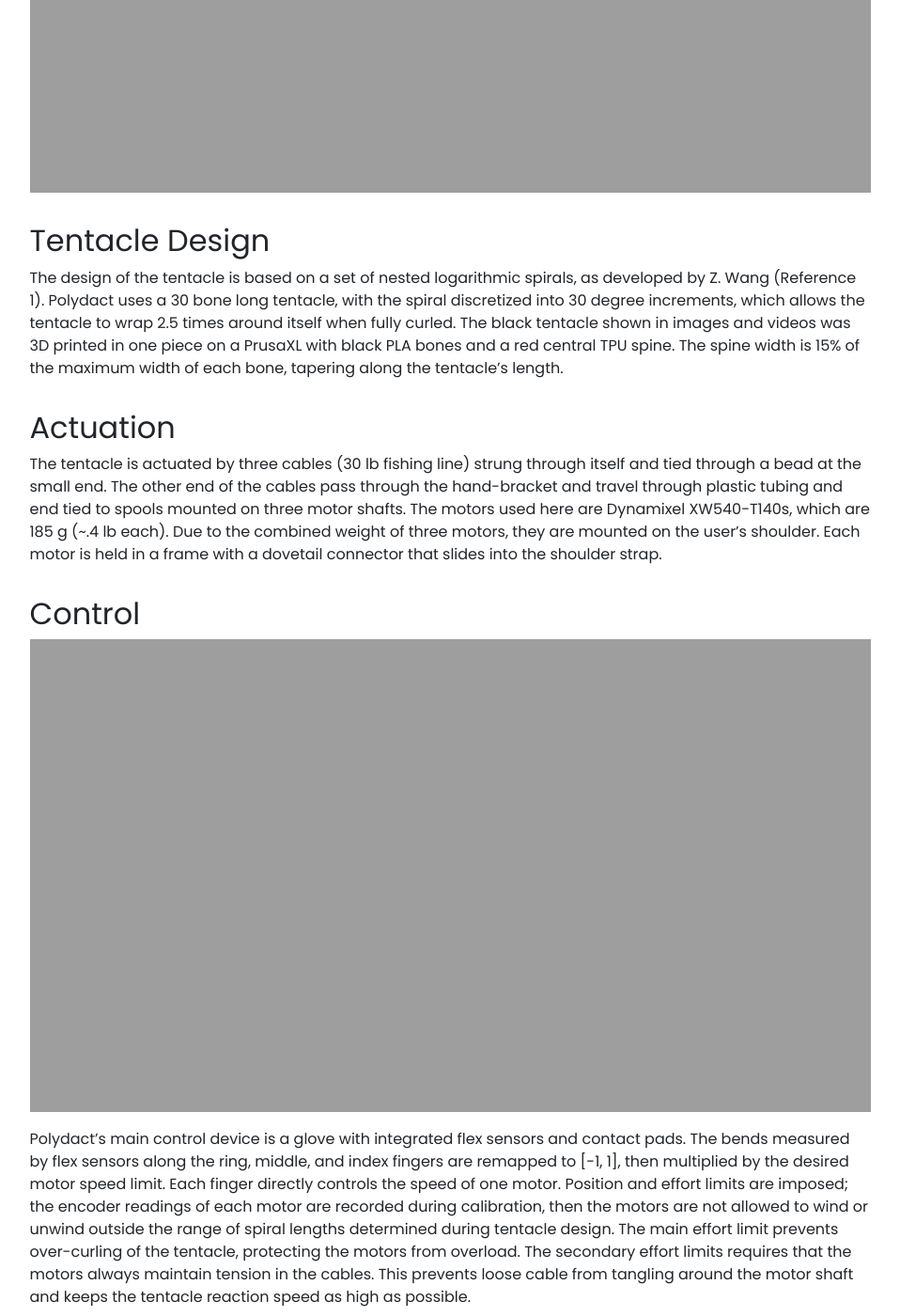
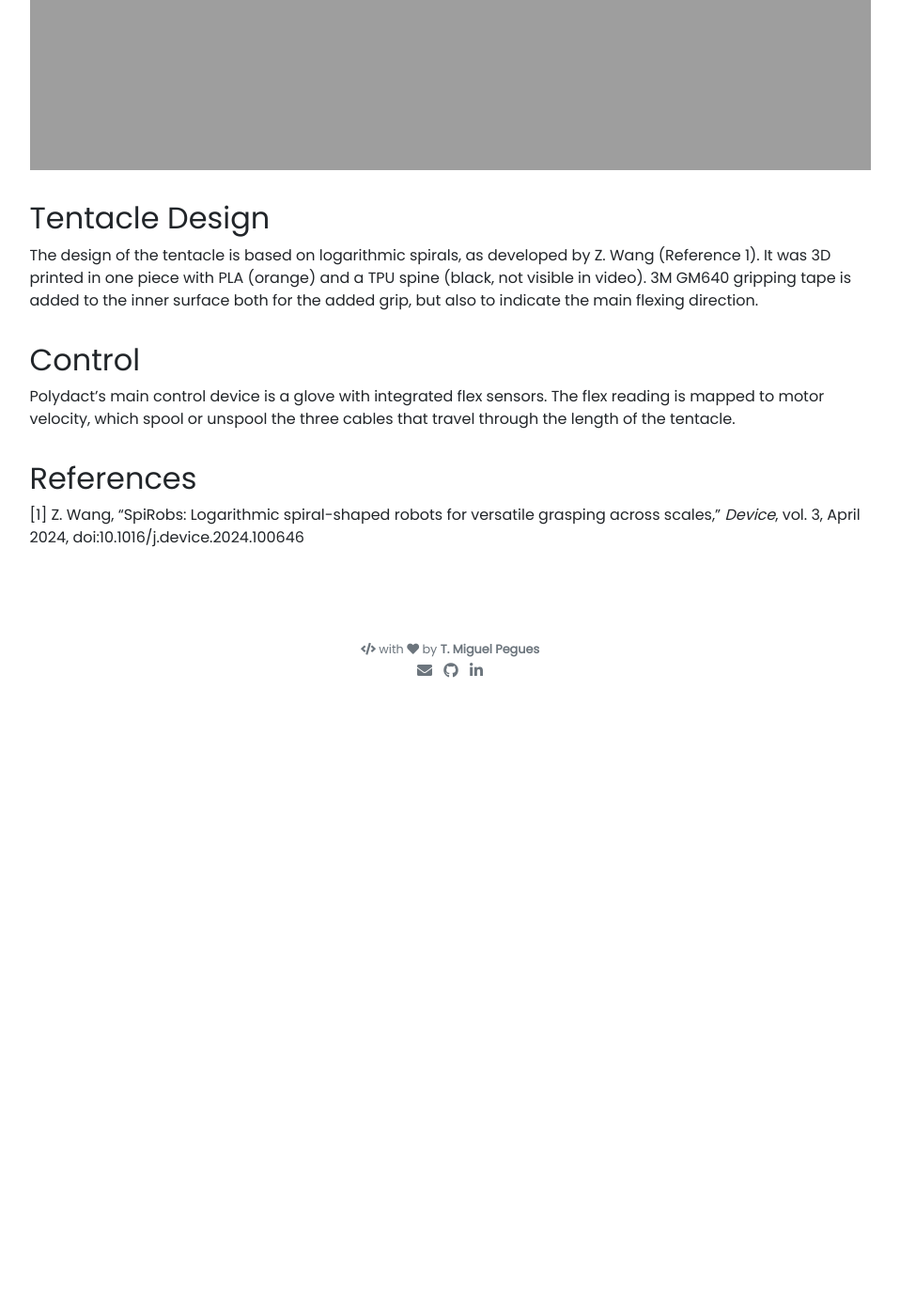
Before and after one commit to tmpegues/tmpegues.github.io, a Jekyll site: the page built from _projects/1_polydact.md, in a window 1280 px wide and 1400 px high, scrolled down 658 px. Shown: the whole window at 94% size, without its empty margins (161-1119 px from the left). Built offline with Jekyll 4.4.1, drawn with Linux system fonts in a browser that asks for light colours; some of the changed text lies outside the part shown.

```diff
--- a/_projects/1_polydact.md
+++ b/_projects/1_polydact.md
@@ -1,28 +1,24 @@
 ---
 name: Polydact, A Flexible New Finger
 tools: [OnShape, Python, ROS 2, Sewing]
-image: https://tmpegues.github.io/assets/polydact/poly_main.jpg
+image: /assets/polydact/sprite.gif
 permalink: /projects/polydact
 description: Designed and built a wearable sensor-integrated glove and flexible supernumerary finger to expand the dexterity of a human hand.
 ---
 GitHub repo here: {% include elements/button.html link="https://github.com/tmpegues/polydact" text="GitHub" style="secondary" size="sm" %}
 
 ## Overview
-Over the Winter 2026 quarter, I have been developing a wearable robotic sixth finger that will give the user greater dexterity than they have with their natural hand. This project is a work in progress. The description here is up to date as of 12 March 2026.
+I have been developing a wearable robotic sixth finger that will give the user greater dexterity than they have with their natural hand. The Polydact device is is controlled by a hand made glove with embedded flex sensors.
 
-{% include elements/video.html id="https://tmpegues.github.io/assets/polydact/stir_1.mp4" %}
+{% include elements/video.html id="https://tmpegues.github.io/assets/polydact/sprite.mp4" %}
 
 ## Tentacle Design
-The design of the tentacle is based on a set of nested logarithmic spirals, as developed by Z. Wang (Reference 1). Polydact uses a 30 bone long tentacle, with the spiral discretized into 30 degree increments, which allows the tentacle to wrap 2.5 times around itself when fully curled. The black tentacle shown in images and videos was 3D printed in one piece on a PrusaXL with black PLA bones and a red central TPU spine. The spine width is 15% of the maximum width of each bone, tapering along the tentacle's length.
+The design of the tentacle is based on logarithmic spirals, as developed by Z. Wang (Reference 1). It was 3D printed in one piece with PLA (orange) and a TPU spine (black, not visible in video). 3M GM640 gripping tape is added to the inner surface both for the added grip, but also to indicate the main flexing direction.
 
-## Actuation
-The tentacle is actuated by three cables (30 lb fishing line) strung through itself and tied through a bead at the small end. The other end of the cables pass through the hand-bracket and travel through plastic tubing and end tied to spools mounted on three motor shafts. The motors used here are Dynamixel XW540-T140s, which are 185 g (~.4 lb each). Due to the combined weight of three motors, they are mounted on the user's shoulder. Each motor is held in a frame with a dovetail connector that slides into the shoulder strap.
 
 ## Control
+Polydact's main control device is a glove with integrated flex sensors. The flex reading is mapped to motor velocity, which spool or unspool the three cables that travel through the length of the tentacle.
 
-{% include elements/video.html id="https://tmpegues.github.io/assets/polydact/glove_1_muted.mp4" %}
-
-Polydact's main control device is a glove with integrated flex sensors and contact pads. The bends measured by flex sensors along the ring, middle, and index fingers are remapped to [-1, 1], then multiplied by the desired motor speed limit. Each finger directly controls the speed of one motor. Position and effort limits are imposed; the encoder readings of each motor are recorded during calibration, then the motors are not allowed to wind or unwind outside the range of spiral lengths determined during tentacle design. The main effort limit prevents over-curling of the tentacle, protecting the motors from overload. The secondary effort limits requires that the motors always maintain tension in the cables. This prevents loose cable from tangling around the motor shaft and keeps the tentacle reaction speed as high as possible.
 
 ## References
 [1] Z. Wang, "SpiRobs: Logarithmic spiral-shaped robots for versatile grasping across scales," *Device*, vol. 3, April 2024, doi:10.1016/j.device.2024.100646
```
